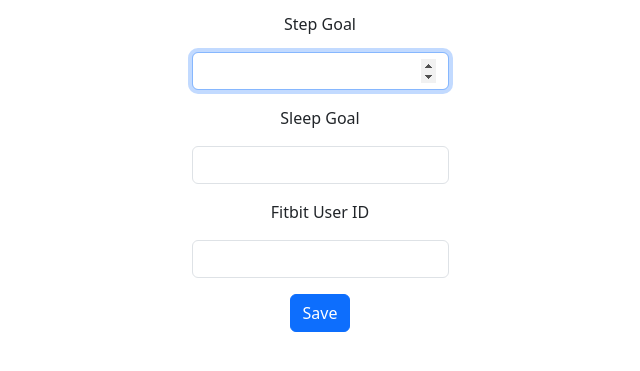
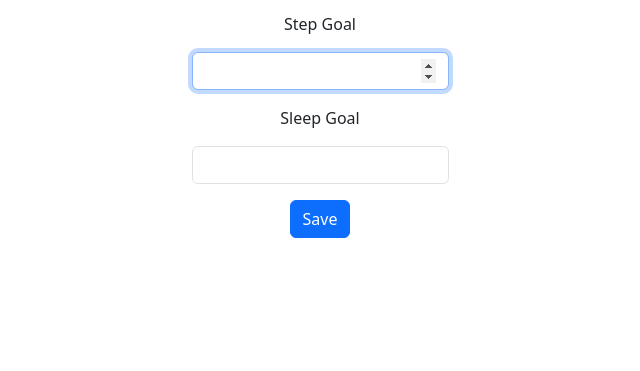
Before and after one commit to claudia-liauw/health-app, a Flask app: template templates/profile.html in a window 1280 px wide. Shown: the part 142-513 px from the top of the page, without its empty margins (320-960 px from the left). Run offline with Flask 3, Linux system fonts and the light colour scheme; the template is opened without the code that fills it, so the values that code supplies are empty.

Commit message:
no longer need to store fitbit id in database

```diff
--- a/app.py
+++ b/app.py
@@ -185,8 +185,8 @@
         with sqlite3.connect(db_path) as db:
             try:
                 db.execute("INSERT INTO users (username, hash) VALUES (?, ?)", (username, hash))
-                db.execute("""INSERT INTO profile (username, step_goal, sleep_goal, user_id)
-                           VALUES (?, 'Create one', 'Create one', 'Provide user ID')""", (username,))
+                db.execute("""INSERT INTO profile (username, step_goal, sleep_goal)
+                           VALUES (?, 'Create one', 'Create one')""", (username,))
                 db.commit()
                 return redirect("/")
             # If username already exists
@@ -256,29 +256,25 @@
 
         ori_step_goal = goals[0][1]
         ori_sleep_goal = goals[0][2]
-        ori_user_id = goals[0][3]
 
     if request.method == "POST":
         step_goal = request.form['step']
         sleep_goal = request.form['sleep']
-        user_id = request.form['user_id']
 
         # if empty, set to existing data
         step_goal = step_goal if step_goal else ori_step_goal
         sleep_goal = sleep_goal if sleep_goal else ori_sleep_goal
-        user_id = user_id if user_id else ori_user_id
 
         with sqlite3.connect(db_path) as db:
-            db.execute("UPDATE profile SET step_goal = ?, sleep_goal = ?, user_id = ? WHERE username = ?",
-                       (step_goal, sleep_goal, user_id, username))
+            db.execute("UPDATE profile SET step_goal = ?, sleep_goal = ?, WHERE username = ?",
+                       (step_goal, sleep_goal, username))
             db.commit()
         return redirect("/profile")
     else:
         return render_template("profile.html",
                                username=username,
                                step_goal=ori_step_goal,
-                               sleep_goal=ori_sleep_goal,
-                               user_id=ori_user_id)
+                               sleep_goal=ori_sleep_goal)
 
 CLIENT_ID = '23PQH4'
 REDIRECT_URL = 'http://localhost:5000/callback'
--- a/templates/profile.html
+++ b/templates/profile.html
@@ -15,10 +15,6 @@
         <div class="mb-3">
             <input class="form-control mx-auto w-auto" name="sleep" placeholder="{{ sleep_goal }}" type="number">
         </div>
-        <p>Fitbit User ID</p>
-        <div class="mb-3">
-            <input class="form-control mx-auto w-auto" name="user_id" placeholder="{{ user_id }}" type="text">
-        </div>
         <button class="btn btn-primary" type="submit">Save</button>
     </form>
 {% endblock %}
```
Also changed, not shown: 1 other file.
